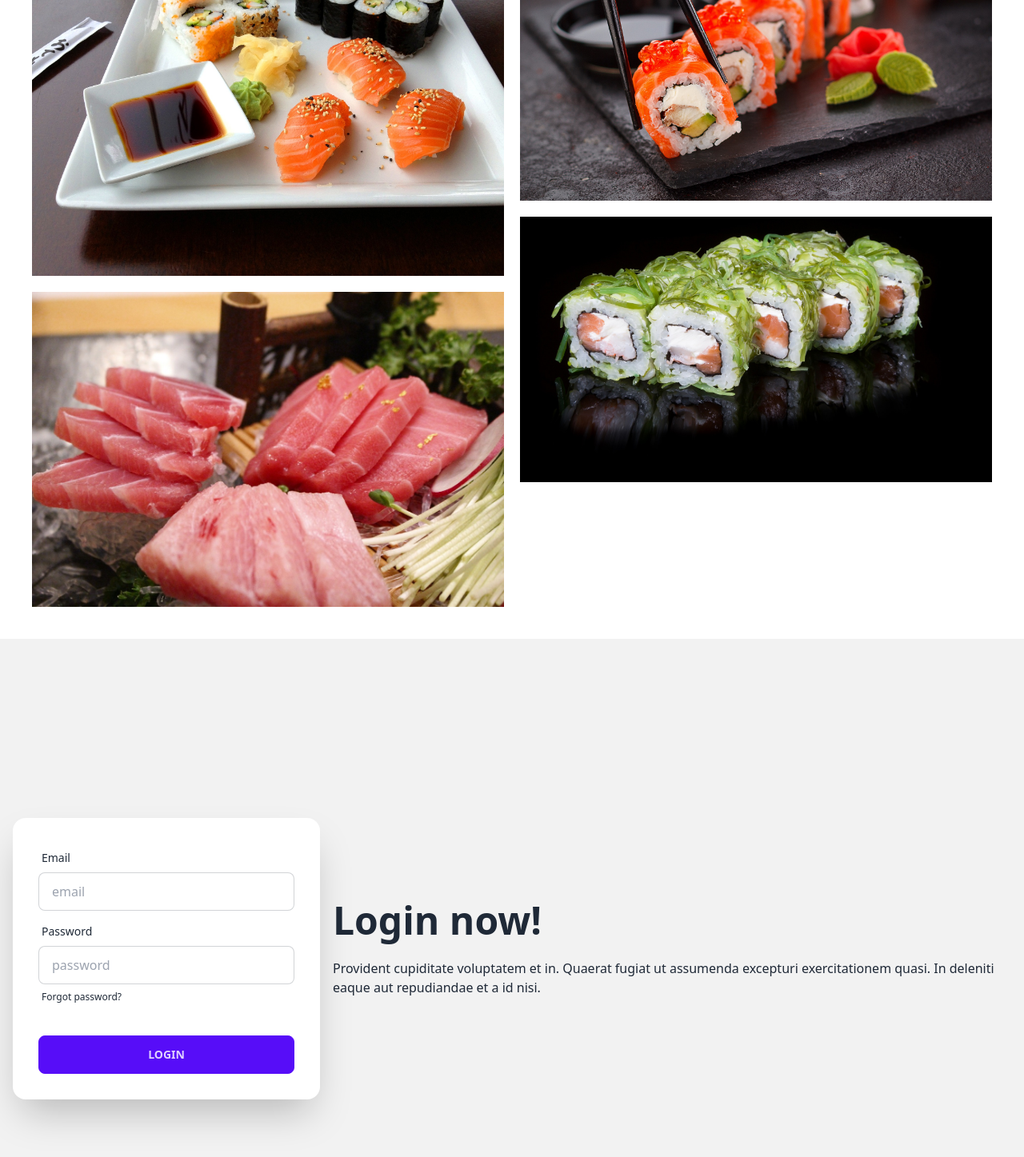
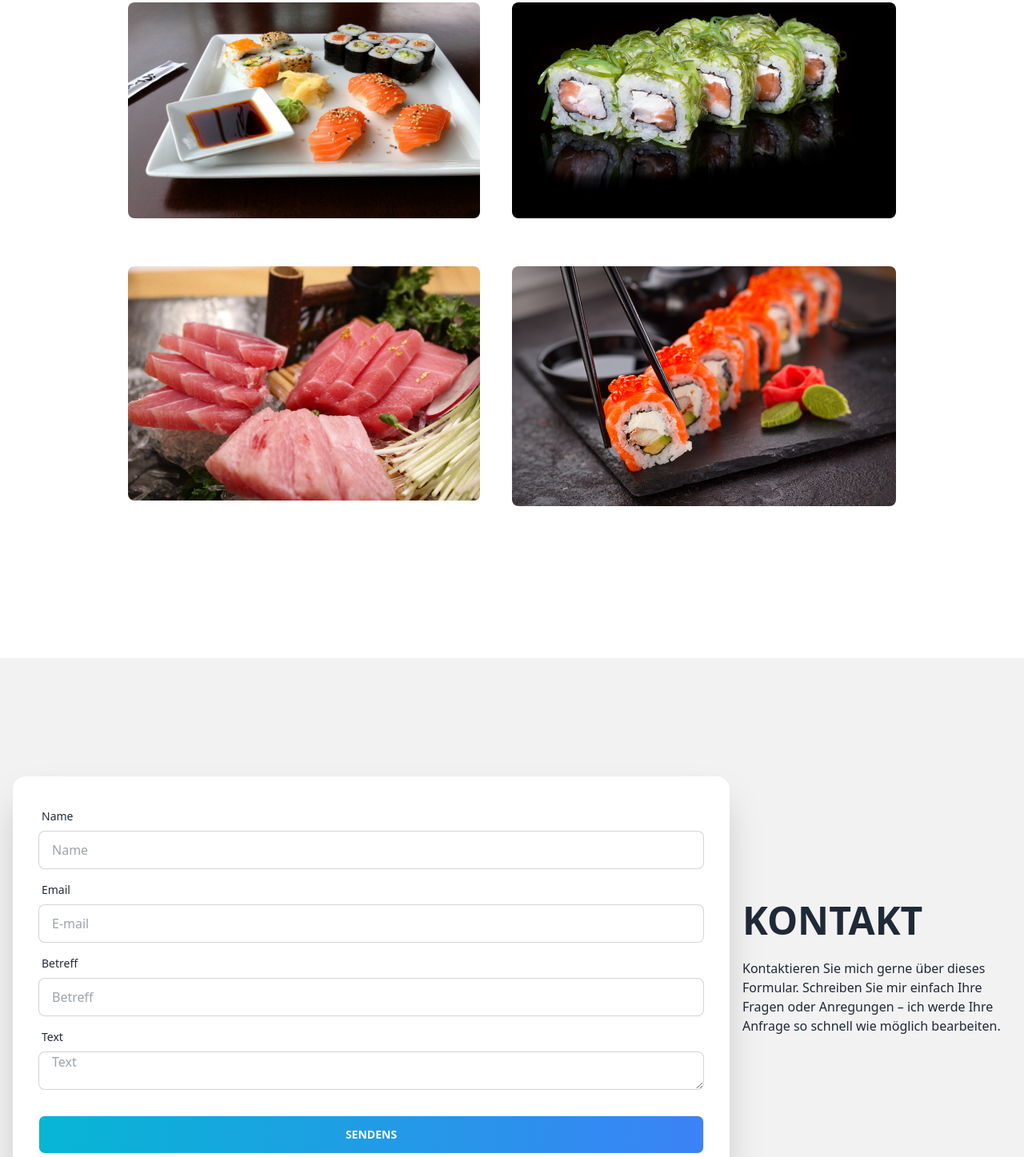
Before and after one commit to devmashum/Dein-Koch, a plain HTML site: page index.html in a window 1280 px wide. Shown: the part 1500-2947 px from the top of the page at 80% size. Drawn offline with nearby package versions, Linux system fonts and the light colour scheme.

Commit message:
new commit

```diff
--- a/index.html
+++ b/index.html
@@ -87,17 +87,16 @@
 
         <!-- Photos Section -->
 
-        <div class=" flex justify-center gap-5 p-10">
-            <div class="gap-5 mt-5">
-                <div><img src="images/1.jpg" alt=""></div>
-                <div class="mt-5"><img src="images/2.jpg" alt=""></div>
+        <div class=" grid grid-cols-2 grid-rows-2  p-5 lg:p-40">
+            <div class=""><img class="rounded-lg w-11/12 h-[82%]" src="images/1.jpg" alt=""></div>
+            <div class=" h-20 w-auto "><img class="rounded-lg" src="images/4.jpg" alt=""></div>
+            <div class=" h-20 w-auto"><img class="rounded-lg w-11/12 " src="images/2.jpg" alt=""></div>
+            <div class=" h-20 w-auto"><img class="rounded-lg" src="images/3.jpg" alt=""></div>
 
-            </div>
-            <div>
-                <div><img src="images/3.jpg" alt=""></div>
-                <div class="mt-5"><img src="images/4.jpg" alt=""></div>
-            </div>
+
+
         </div>
+
         <!-- Photos Section End -->
         <!-- Photo Section 2 -->
 
@@ -107,31 +106,46 @@
         <section>
 
             <div class="hero min-h-screen bg-base-200">
-                <div class="hero-content flex-col lg:flex-row-reverse">
+                <div class="hero-content flex-col lg:flex-row-reverse lg:w-full ">
                     <div class="text-center lg:text-left">
-                        <h1 class="text-5xl font-bold">Login now!</h1>
-                        <p class="py-6">Provident cupiditate voluptatem et in. Quaerat fugiat ut assumenda excepturi
-                            exercitationem quasi. In deleniti eaque aut repudiandae et a id nisi.</p>
+                        <h1 class="text-5xl font-bold">KONTAKT</h1>
+                        <p class="py-6">Kontaktieren Sie mich gerne über dieses Formular. Schreiben Sie mir
+                            einfach Ihre
+                            Fragen oder Anregungen – ich werde Ihre Anfrage so schnell wie möglich bearbeiten.
+                        </p>
                     </div>
-                    <div class="card flex-shrink-0 w-full max-w-sm shadow-2xl bg-base-100">
+                    <div class="card flex-shrink-0 lg:w-full max-w-4xl shadow-2xl bg-base-100">
                         <div class="card-body">
+                            <div class="form-control">
+                                <label class="label">
+                                    <span class="label-text">Name</span>
+                                </label>
+                                <input type="text" placeholder="Name" class="input input-bordered" />
+                            </div>
                             <div class="form-control">
                                 <label class="label">
                                     <span class="label-text">Email</span>
                                 </label>
-                                <input type="text" placeholder="email" class="input input-bordered" />
+                                <input type="text" placeholder="E-mail" class="input input-bordered" />
                             </div>
                             <div class="form-control">
                                 <label class="label">
-                                    <span class="label-text">Password</span>
+                                    <span class="label-text">Betreff</span>
                                 </label>
-                                <input type="text" placeholder="password" class="input input-bordered" />
+                                <input type="text" placeholder="Betreff" class="input input-bordered" />
+                            </div>
+                            <div class="form-control">
                                 <label class="label">
-                                    <a href="#" class="label-text-alt link link-hover">Forgot password?</a>
+                                    <span class="label-text">Text</span>
                                 </label>
+
+
+                                <textarea name="text" placeholder="Text" id="" cols="30" rows="10"
+                                    class="input input-bordered"></textarea>
                             </div>
                             <div class="form-control mt-6">
-                                <button class="btn btn-primary">Login</button>
+                                <button
+                                    class="btn text-white bg-gradient-to-r from-cyan-500 to-blue-500 hover:from-pink-500 hover:to-yellow-500">SENDENS</button>
                             </div>
                         </div>
                     </div>
@@ -172,7 +186,8 @@
                     </label>
                     <div class="relative">
                         <input type="text" placeholder="username@site.com" class="input input-bordered w-full pr-16" />
-                        <button class="btn btn-primary absolute top-0 right-0 rounded-l-none">Subscribe</button>
+                        <button
+                            class="btn btn-primary absolute top-0 right-0 rounded-l-none hover:from-pink-500 hover:to-yellow-500">Subscribe</button>
                     </div>
                 </div>
             </div>
```
